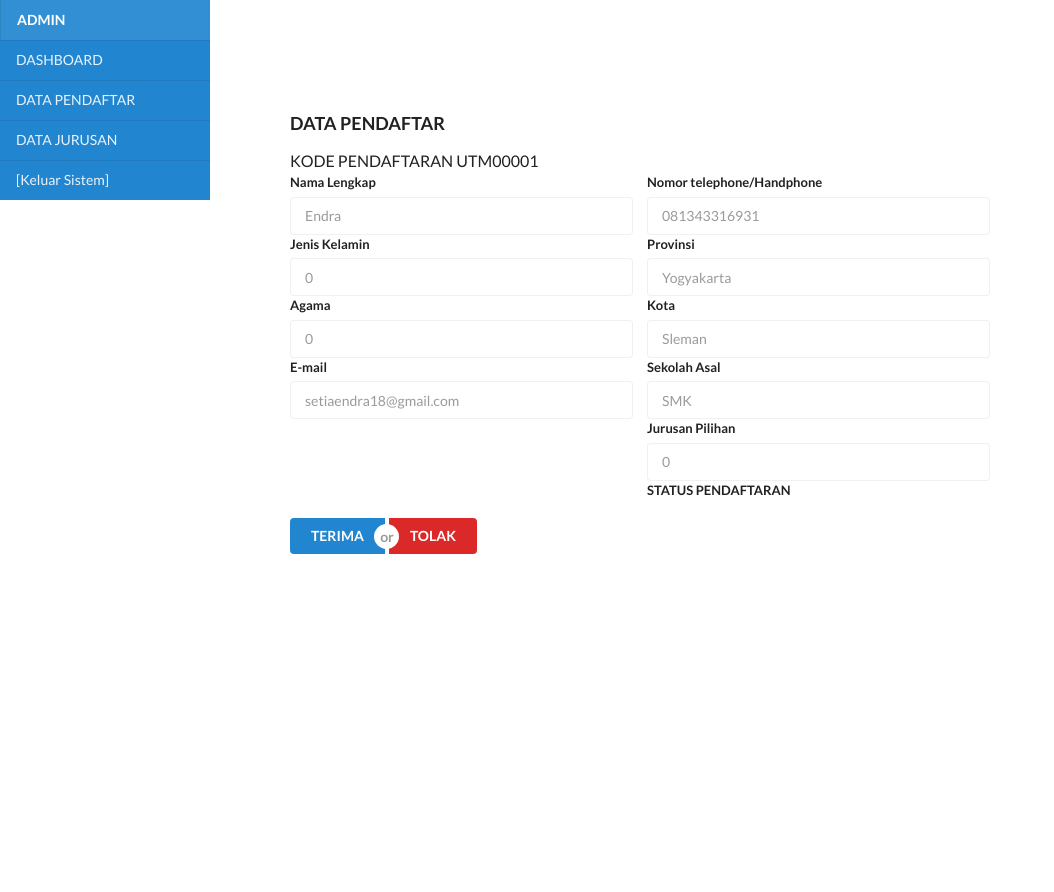
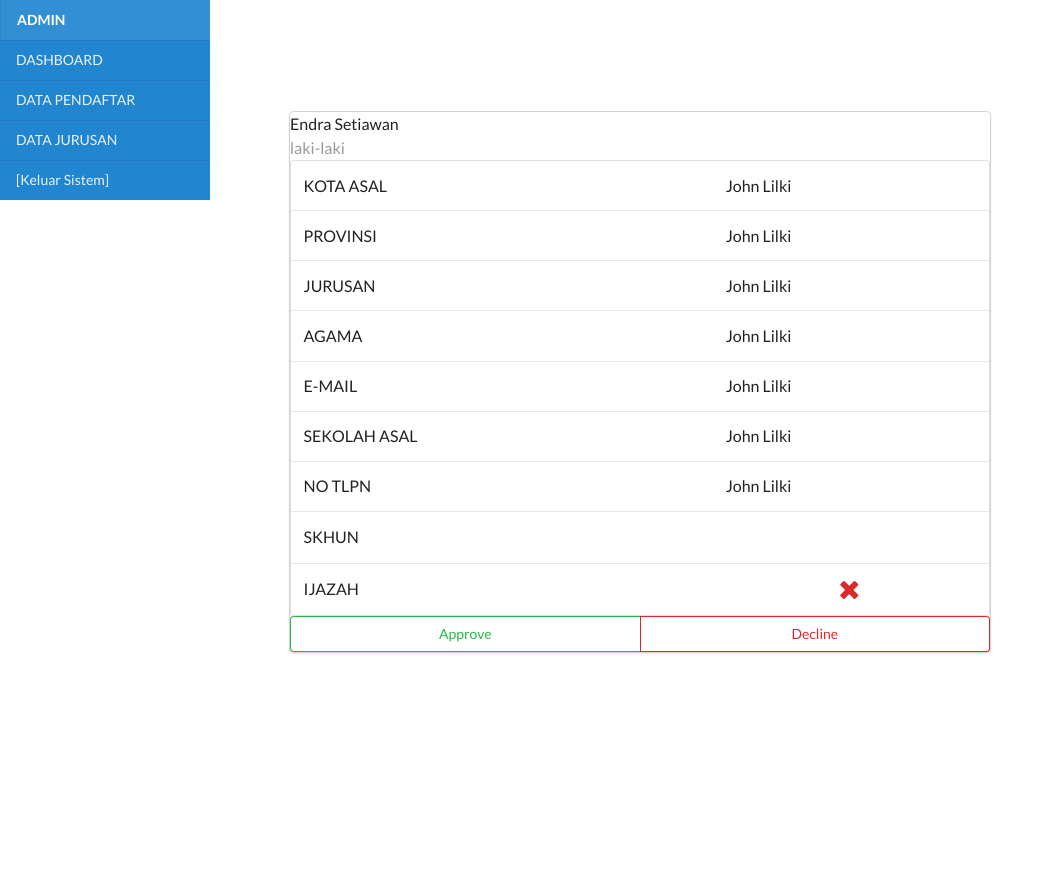
Before and after one commit to setiaendra18/semantic-ui-pendaftaran-mahasiswa-baru, a PHP site: page /admin/data_pendaftar_view.php?id_pendaftar=UTM00001 in a window 1280 px wide. Shown: the top 892 px of the page, without its empty margins (0-1054 px from the left). Run offline with PHP 8.4, Linux system fonts and the light colour scheme; data comes from the database, SQL or seed files in the repository; data that the repository does not hold is empty.

Commit message:
upload gambar skhun & ijazah

```diff
--- a/admin/data_pendaftar_view.php
+++ b/admin/data_pendaftar_view.php
@@ -11,75 +11,107 @@ $query = mysqli_query($conn, "SELECT * FROM pendaftar WHERE id_pendaftar='$id_pe
 $data = mysqli_fetch_array($query);
 
 ?>
+
+
 <div class="ui main  text container">
-   <h3>DATA PENDAFTAR</h3> KODE PENDAFTARAN <?= $id_pendaftar; ?>
-    <form class="ui form" method="POST" action="data_pendaftaran_simpan.php">
-        <div class="two fields">
-            <div class="field">
-                <div class="field">
-                    <label>Nama Lengkap</label>
-                    <input type="text" name="nama" placeholder="Masukan Nama Lengkap" value=<?= $data['nama']; ?>
-                        disabled>
+    <div class="ui fluid card ">
+        <div class="card ">
+            <div class="content">
+                <div class="header">
+                    <?= $data['nama']; ?>
                 </div>
-                <div class="field">
-                    <label>Jenis Kelamin</label>
-                    <input type="text" name="nama" placeholder="Jenis Kelamin" value=<?= $data['jenis_kelamin']; ?>
-                        disabled>
+                <div class="meta">
+                    <?php
+
+                     if($data['jenis_kelamin']==0)
+                     {
+                         echo "laki-laki";
+                     }
+                     else
+                     {
+                         echo "Perempuan";
+                     }
+                     ?>
+
                 </div>
-                <div class="field">
-                    <label>Agama</label>
-                    <input type="text" name="nama" placeholder="Jenis Kelamin" value=<?= $data['agama']; ?> disabled>
-                </div>
-                <div class="field">
-                    <label>E-mail</label>
-                    <input type="email" name="email" placeholder="Masukan E-Mail anda yang aktif"
-                        value=<?= $data['email'];?> disabled>
+                <div class="description">
+                    <table class="ui single line table fluid">
+                        <tbody>
+                            <tr>
+                                <td>KOTA ASAL</td>
+                                <td>John Lilki</td>
+                            </tr>
+                            <tr>
+                                <td>PROVINSI</td>
+                                <td>John Lilki</td>
+                            </tr>
+                            <tr>
+                                <td>JURUSAN</td>
+                                <td>John Lilki</td>
+                            </tr>
+                            <tr>
+                                <td>AGAMA</td>
+                                <td>John Lilki</td>
+                            </tr>
+                            <tr>
+                                <td>E-MAIL</td>
+                                <td>John Lilki</td>
+                            </tr>
+                            <tr>
+                                <td>SEKOLAH ASAL</td>
+                                <td>John Lilki</td>
+                            </tr>
+                            <tr>
+                                <td>NO TLPN</td>
+                                <td>John Lilki</td>
+                            </tr>
+                            <tr>
+                                <td>SKHUN</td>
+                                <td class="center aligned">
+                                    <?php
+                                        if($data['foto_skhun']!=null)
+                                        {
+                                            echo '<i class="large green checkmark icon"></i>';
+                                        }
+                                        else
+                                        {
+                                            echo '<i class="large red crossmark icon"></i>';
+                                        }
+                                    ?>
+
+                                </td>
+                            </tr>
+                            <tr>
+                                <td>IJAZAH</td>
+                                <td class="center aligned">
+                                    <?php
+                                        if($data['foto_ijazah']!=null)
+                                        {
+                                            echo '<i class="large green checkmark icon"></i>';
+                                        }
+                                        else
+                                        {
+                                            echo '<i class="large red close icon"></i>';
+                                        }
+                                    ?>
+
+
+                                </td>
+                            </tr>
+                        </tbody>
+                    </table>
                 </div>
             </div>
-
-            <div class="field">
-                <div class="field">
-                    <label>Nomor telephone/Handphone</label>
-                    <input type="text" name="no_tlpn" placeholder="Masukan Nomor telephone"
-                        value=<?= $data['no_tlpn'];?> disabled>
+            <div class="extra content">
+                <div class="ui two buttons">
+                    <div class="ui basic green button">Approve</div>
+                    <div class="ui basic red button">Decline</div>
                 </div>
-                <div class="field">
-                    <label>Provinsi</label>
-                    <input type="text" name="provinsi" placeholder="Masukan Provinsi" value=<?= $data['provinsi'];?>
-                        disabled>
-                </div>
-                <div class="field">
-                    <label>Kota</label>
-                    <input type="text" name="kota_asal" placeholder="Masukan Kota Asal" value=<?= $data['kota'];?>
-                        disabled>
-                </div>
-                <div class="field">
-                    <label>Sekolah Asal</label>
-                    <input type="text" name="sekolah_asal" placeholder="Masukan Sekolah Asal"
-                        value=<?= $data['sekolah_asal'];?> disabled>
-                </div>
-                <div class="field">
-                    <label>Jurusan Pilihan</label>
-                    <input type="text" name="jurusan_pilih" placeholder="Jenis Kelamin"
-                        value=<?= $data['jurusan_pilihan']; ?> disabled>
-                </div>
-                <div class="field">
-                    <label>STATUS PENDAFTARAN</label>
-
-                </div>
-
             </div>
         </div>
-        <div class="two fields">
-            <div class="field">
-            <div class="ui buttons">
-            <a href="data_pendaftar_update.php?id_pendaftar=<?= $data['id_pendaftar'];?>&status_pendaftaran=2" class="ui green primary button">TERIMA</a>
-            <div class="or"></div>
-            <a href="data_pendaftar_update.php?id_pendaftar=<?= $data['id_pendaftar'];?>&status_pendaftaran=3" class="ui red button">TOLAK</a>
-            </div>
-            </div>
-    </form>
-</div>
+
+
+    </div>
 
 </div>
 
--- a/admin/include/header.php
+++ b/admin/include/header.php
@@ -29,6 +29,7 @@
     <link rel="stylesheet" type="text/css" href="../assets/css/components/table.css">
     <link rel="stylesheet" type="text/css" href="../assets/css/components/label.css">
     <link rel="stylesheet" type="text/css" href="../assets/css/components/sidebar.css">
+    <link rel="stylesheet" type="text/css" href="../assets/css/components/card.css">
     <link rel="stylesheet" type="text/css" href="css">
 
 
--- a/include/menu-navigasi.php
+++ b/include/menu-navigasi.php
@@ -1,4 +1,4 @@
-<div class="ui blue fixed inverted menu">
+<div class="ui blue fixed inverted menu fluid">
     <div class="ui main container">
       <a href="#" class="header item">
         <img class="logo" src="assets/images/logo.png">
```
Also changed, not shown: KODE PENDAFTARA.php (added, +63 -0 lines), form_pendaftaran.php (+19 -8 lines), form_pendaftaran_simpan.php (+20 -2 lines), Screenshot_3.png (added), Screenshot_4.png (added), assets/images/gambar_pendaftar/UTM00001-Screenshot_5.png (added), assets/images/gambar_pendaftar/UTM00014-Screenshot_3.png (added), assets/images/gambar_pendaftar/UTM00015-Screenshot_3.png (added), assets/images/gambar_pendaftar/UTM00018-Screenshot_3.png (added), assets/images/gambar_pendaftar/UTM00018-Screenshot_4.png (added), assets/images/gambar_pendaftar/UTM00019-Screenshot_3.png (added), assets/images/gambar_pendaftar/UTM00019-Screenshot_4.png (added), assets/images/gambar_pendaftar/UTM00020-Screenshot_3.png (added), assets/images/gambar_pendaftar/UTM00020-Screenshot_4.png (added).
